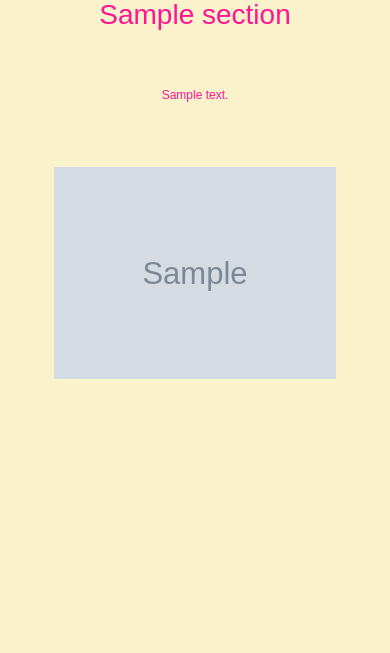
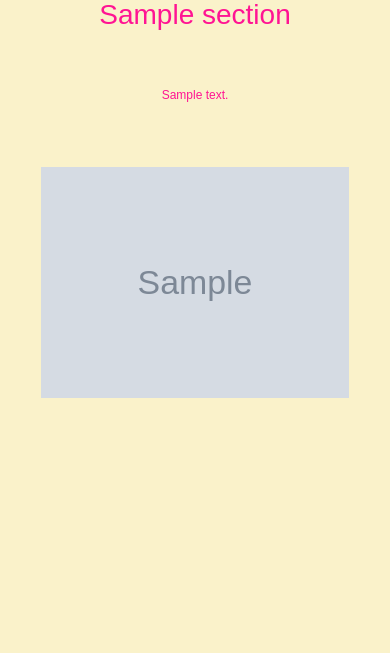
Before and after one commit to KingsleyBell/anna_website, a Python web app: template app/templates/section.html in a window 390 px wide. Shown: the part 204-857 px from the top of the page. Run offline with Jinja, Linux system fonts and the light colour scheme; the template is opened without the code that fills it: most values are stand-ins (such as "Sample title", 1, 10 or a date in 2020); grey boxes marked "Sample" are stand-in pictures; some libraries are stand-ins or nearby versions.

Commit message:
Fix mobile section-card width.

```diff
--- a/app/static/css/main.css
+++ b/app/static/css/main.css
@@ -108,7 +108,7 @@ ol li::before {
 
 @media only screen and (max-width: 768px) {
     .section-card {
-        max-width: 80vw;
+        max-width: 100vw;
     }
 }
 
```
